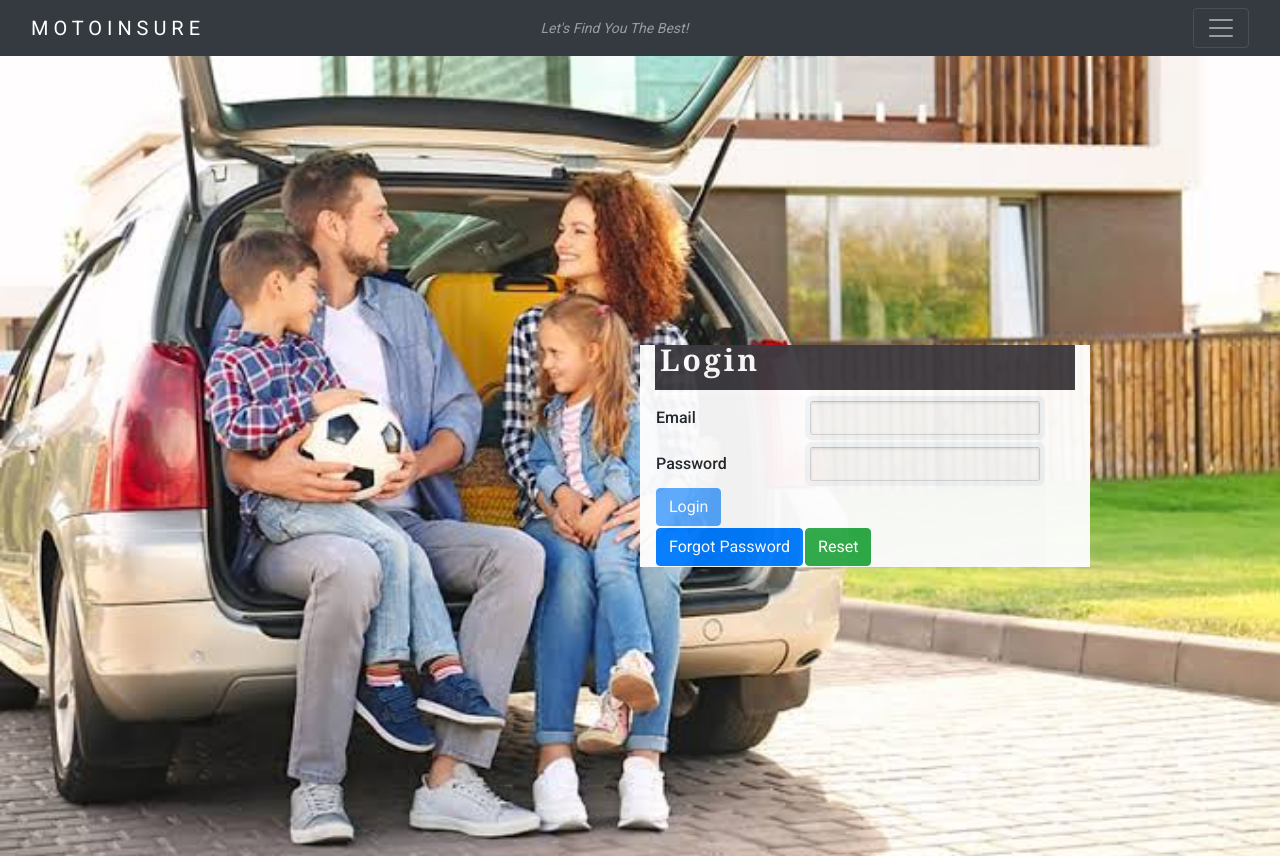
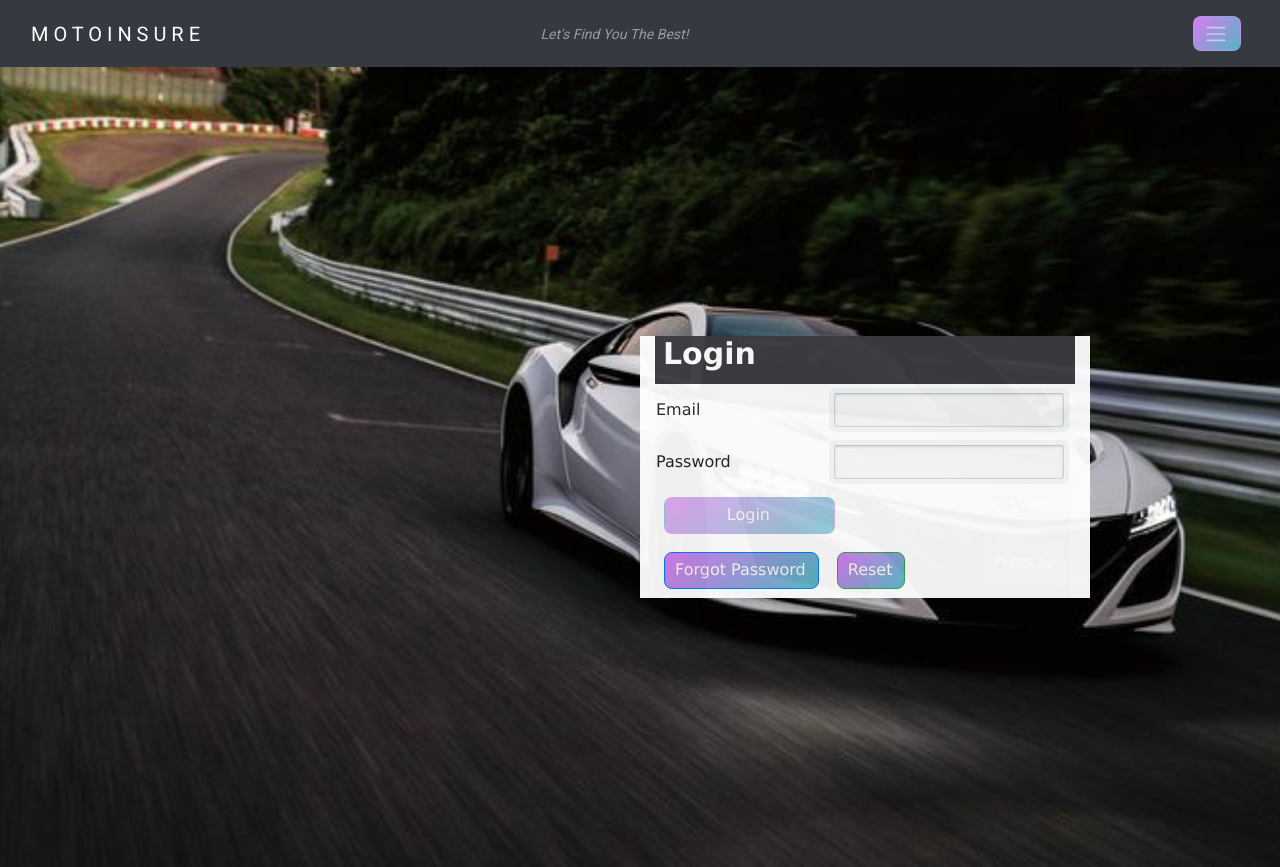
Before and after one commit to MotoInsure/TeamD-FrontEnd, an Angular app in the folder motoInsure-app/: page /login in a window 1280 px wide. Built offline with nearby package versions, Linux system fonts and the light colour scheme.

Commit message:
Ui changes

```diff
--- a/motoInsure-app/src/app/login/login.component.css
+++ b/motoInsure-app/src/app/login/login.component.css
@@ -9,7 +9,7 @@ margin: 0;
 font-family: 'poppins',sans-serif;
  }
 .bg{
- background: url(../../assets/image/d.jpg) no-repeat center;
+ background: url(../../assets/image/Reg_bg.jpeg) no-repeat center;
     display: flex;
     width: 100%;
     height: 100vh;
@@ -23,7 +23,7 @@ font-family: 'poppins',sans-serif;
   transform: translate(-50%, -50%);
 }
  .container {
-      margin: 50px auto;
+
       height: 300px;
       max-height: fit-content;
       max-width: 450px;
@@ -34,13 +34,11 @@ font-family: 'poppins',sans-serif;
     }
     .title {
       text-align: left;
-      letter-spacing: 3px;
       width: 480px;
       max-width: 100%;
-      margin-bottom: 5px;
-      padding: 5px 5px 20px;
+      padding: 8px 8px 20px;
       font-weight: bold;
-      font-family:Cambria, Cochin, Georgia, Times, 'Times New Roman', serif ;
+      font-family:Verdana, Geneva, Tahoma, sans-serif ;
       font-size: 30px;
       color:white;
       background-color:rgba(46, 43, 49, 0.925);
@@ -49,6 +47,7 @@ font-family: 'poppins',sans-serif;
     table{
         align-self: center;
         font-weight: 500;
+        font-family: Verdana, Geneva, Tahoma, sans-serif;
         font-size: 16px;
     }
 
@@ -58,7 +57,7 @@ font-family: 'poppins',sans-serif;
     }
 
     input[type=text], input[type=password], input[type=email] {
-      margin: 5px;
+      margin: 8px 5px 8px;
       padding: 0 10px;
       font-size: 16px;
       width: 230px;
@@ -73,15 +72,19 @@ font-family: 'poppins',sans-serif;
       -webkit-box-shadow: inset 0 1px 3px rgba(0, 0, 0, 0.12);
       box-shadow: inset 0 1px 3px rgba(0, 0, 0, 0.12);
     }
-
-    input[type=text]:focus, input[type=password]:focus {
-      border-color: #12b5eb;
-      outline-color: #dceefc;
-      outline-offset: 0;
+    button{
+      padding-left: 10px;
+      padding-top: 5px;
+      margin:8px 8px 8px;
+      border-radius: 8px;
+      background: linear-gradient(135deg,#d87bf0,rgb(84, 181, 194));
+      color:oldlace;
+      font-size: medium;
+      font-weight: 500;
     }
 
 
-      dropdown {
+      .dropdown {
         float: left;
         overflow: hidden;
       }
--- a/motoInsure-app/src/app/login/login.component.html
+++ b/motoInsure-app/src/app/login/login.component.html
@@ -1,4 +1,5 @@
 <!-- author : Kajal Tiwari -->
+<!-- coauthor:Theres Thomas -->
 
 <nav class="navbar navbar-dark bg-dark">
     <!-- Navbar content -->
@@ -49,7 +50,7 @@
                     </span></td>
             </tr>
             <tr>
-                <td><button type="submit" class="btn btn-primary" [disabled]=!authfrm.valid>Login</button></td>
+                <td><button type="submit" class="btn btn-block btn-submit" [disabled]=!authfrm.valid>Login</button></td>
             </tr>
             <tr>
                 <td><button type="button" class="btn btn-primary" (click)="toggle()">Forgot Password</button></td>
--- a/motoInsure-app/src/app/payment/payment.component.html
+++ b/motoInsure-app/src/app/payment/payment.component.html
@@ -102,6 +102,7 @@ co-author : Jai Baheti-->
                     <div class="card-footer" style="background-color: rgb(160, 200, 202);">
                         <button class="btn btn-sm btn-secondary float-right" [disabled]="paymentForm.invalid" type="submit" (click)="toggle()">
                             <i class="mdi mdi-gamepad-circle" ></i> Pay</button>
+                            <button class="btn btn-warning btn-xs" (click)="back()">Back</button>
 
                     </div>
                 </div>
@@ -200,4 +201,5 @@ co-author : Jai Baheti-->
     </tr>
     </tbody>
 </table>
+
 </div>
--- a/motoInsure-app/src/app/payment/payment.component.ts
+++ b/motoInsure-app/src/app/payment/payment.component.ts
@@ -3,6 +3,7 @@
 
 import { Component, OnInit } from '@angular/core';
 import { FormBuilder, FormGroup, Validators} from '@angular/forms';
+import { Router } from '@angular/router';
 import { Policy } from '../policy.model';
 import { PolicyComponent } from '../policy/policy.component';
 import { MessageService } from '../services/message.service';
@@ -25,7 +26,7 @@ export class PaymentComponent implements OnInit {
   prit:boolean=false;
   email:string;
 
-  constructor(private formBuilder: FormBuilder,private service:UserService, private paymentService: PaymentService, private msgservice:MessageService) {
+  constructor(private formBuilder: FormBuilder,private service:UserService,private router:Router, private paymentService: PaymentService, private msgservice:MessageService) {
 
    }
 
@@ -77,6 +78,9 @@ export class PaymentComponent implements OnInit {
   print(){
     this.prit=true;
   }
+  back(){
+    this.router.navigate(['policy']);
+  }
 
   sendEmail(){
     this.email=this.user.email;
--- a/motoInsure-app/src/app/policy/policy.component.css
+++ b/motoInsure-app/src/app/policy/policy.component.css
@@ -4,7 +4,7 @@ co-author : (background-image and nav bar) Theres Thomas, Shruti Mittal, Jai Bah
 
 .bg{
     background: url(../../assets/image/x.jpg) no-repeat center;
-       height: 100vh;
+       height: 160vh;
        width: 100%;
        -webkit-background-size:cover;
 
--- a/motoInsure-app/src/app/profile/profile.component.css
+++ b/motoInsure-app/src/app/profile/profile.component.css
@@ -6,8 +6,7 @@
 .bg{
  background: url(../../assets/image/p.jpg) no-repeat center ;
     display: flex;
-    height: 100vh;
-    max-height: 100%;
+    height: 180vh;
     width: 100%;
     -webkit-background-size:cover;
  }
@@ -34,3 +33,8 @@ table{
     background-color:lightslategrey;
     font-family: Georgia, 'Times New Roman', Times, serif;
 }
+
+button{
+    margin: 5px 5px 2px;
+    color:black;
+}
--- a/motoInsure-app/src/app/profile/profile.component.ts
+++ b/motoInsure-app/src/app/profile/profile.component.ts
@@ -3,6 +3,7 @@
 //@coauthor:Jai Baheti
 
 import { Component, OnInit } from '@angular/core';
+import { Router } from '@angular/router';
 import { Policy } from '../policy.model';
 import { UserService } from '../services/user.service';
 import { User } from '../user.model';
@@ -15,9 +16,10 @@ import { User } from '../user.model';
 export class ProfileComponent implements OnInit {
   isRequested : boolean = false;
   user:User;
+  policy:Policy
 
 
-  constructor(private service:UserService) {
+  constructor(private service:UserService, private router:Router) {
     this.user=new User();
    }
 
@@ -26,10 +28,12 @@ export class ProfileComponent implements OnInit {
   }
 
   getPolicyDetails(){
-    let policy:Policy;
-    policy=JSON.parse(localStorage.getItem("policy"));
-    console.log(policy)
+    this.policy=JSON.parse(localStorage.getItem("policy"));
     this.isRequested=true;
+
+  }
+  back(){
+    this.router.navigate(['policy']);
   }
 
 }
--- a/motoInsure-app/src/app/registration/registration.component.css
+++ b/motoInsure-app/src/app/registration/registration.component.css
@@ -52,7 +52,7 @@ font-family: 'poppins',sans-serif;
       height: 45px;
       width: 100%;
 }
-dropdown {
+.dropdown {
     float: left;
     overflow: hidden;
   }
@@ -90,16 +90,17 @@ button[type=submit]{
   padding-left: 10px;
   padding-top: 5px;
   border-radius: 8px;
-  border-color:pink;
-  background-color:rgb(5, 102, 102);
+  border-color:rgb(71, 7, 18);
+  background: linear-gradient(135deg,#d375bf,#222e6e);
   color:oldlace;
   font-size: medium;
   font-weight: 500;
 }
 #partitioned {
   letter-spacing: 15px;
-  border:none ;
+  border-color:gray ;
   background-position-x: 45px;
+  background-color: lightgray;
 
 }
 .navbar-text{
--- a/motoInsure-app/src/app/registration/registration.component.html
+++ b/motoInsure-app/src/app/registration/registration.component.html
@@ -14,7 +14,6 @@
         </button>
         <div class="dropdown-content">
           <a href="#">Home </a>
-          <a href='profile'>Profile </a>
           <a  [routerLink]="['login']">Login </a>
         </div>
       </div>
@@ -101,11 +100,11 @@
                 </div>
             	</form>
        <form (ngSubmit)="sendSms()">
-        <button type="submit" [hidden]=isValid>Send OTP</button>
+        <button type="submit" class="btn btn-sm" [hidden]=isValid>Send OTP</button>
         </form>
         <div *ngIf="verify">Enter OTP
             <span ><input id="partitioned" type="text" name="UserOtp" inputmode="numeric" maxlength="6" required pattern="[0-9]" [(ngModel)]=userOtp/>
-                <button type="submit" (click)="validateOtp()">Verify User</button>
+                <button type="submit" class="btn btn-sm" (click)="validateOtp()">Verify User</button>
         </span>
         </div>
 	</div>
--- a/motoInsure-app/src/app/vehicle-display/vehicle-display.component.html
+++ b/motoInsure-app/src/app/vehicle-display/vehicle-display.component.html
@@ -31,7 +31,7 @@ co-author : Hemaja Patoju -->
         <div class ="card1" style="background-color: rgb(199, 243, 245);">
 
           <div class="card-header" style=" background-color: rgb(173, 196, 197);;
-           font-size: 100%;">Here's your Vehicle Details !</div>
+           font-size: 100%;  text-align: center;"><strong>Here's your Vehicle Details !</strong></div>
          <div class = "card-body" >
 
 
```
Also changed, not shown: motoInsure-app/src/app/profile/profile.component.html (+9 -28 lines).
